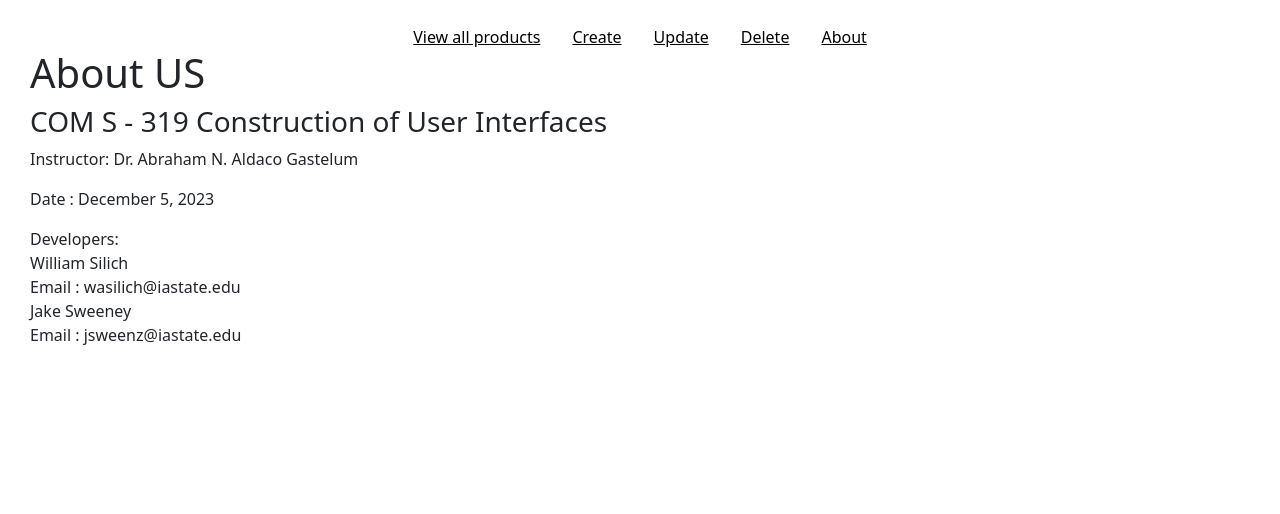
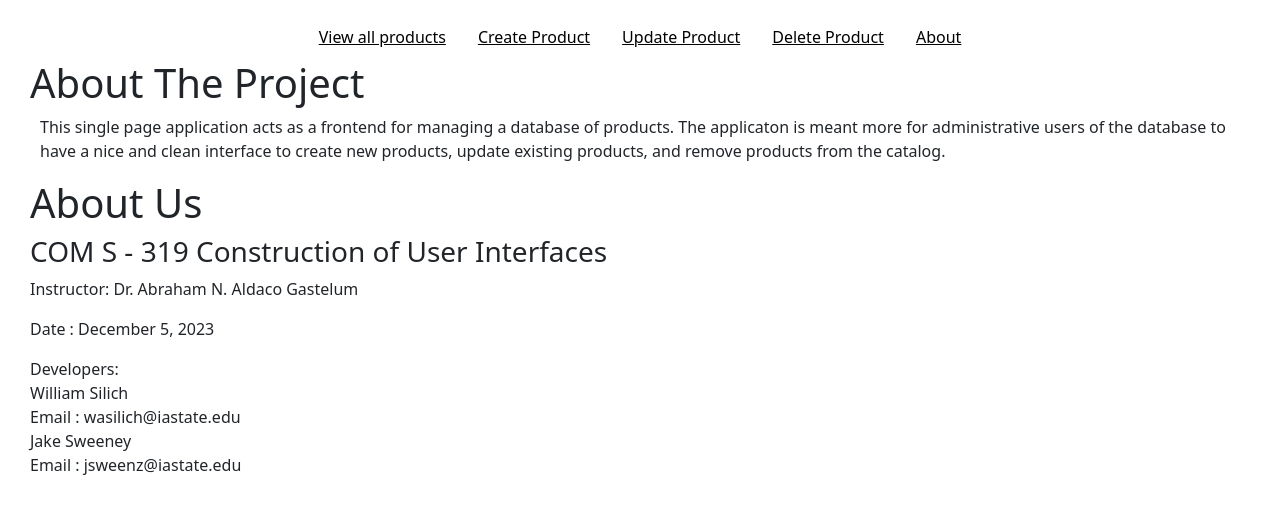
Before and after one commit to silichws/319assignment3, a React (Create React App) app in the folder frontend/: page /about in a window 1280 px wide. Shown: the top 514 px of the page. Built offline with nearby package versions, Linux system fonts and the light colour scheme.

Commit message:
added centering and slight changes

```diff
--- a/frontend/src/About.js
+++ b/frontend/src/About.js
@@ -3,8 +3,15 @@ import "./App.css";
 const About = () => {
   return (
     <div className="about">
-      <div>
-        <h1>About US</h1>
+      <div className="header">
+        <h1>About The Project</h1>
+      </div>
+      <p className="description">This single page application acts as a frontend for managing a database of products.
+        The applicaton is meant more for administrative users of the database to have a nice and clean
+        interface to create new products, update existing products, and remove products from the catalog.
+      </p>
+      <div className="header">
+        <h1>About Us</h1>
       </div>
       <h3>COM S - 319 Construction of User Interfaces</h3>
       <p>Instructor: Dr. Abraham N. Aldaco Gastelum</p>
--- a/frontend/src/App.css
+++ b/frontend/src/App.css
@@ -7,6 +7,9 @@
 .space
 {
   margin-top: 50px;
+  display: flex;
+  justify-content: center;
+  align-items: center;
 }
 
 .makeApiCall{
@@ -31,11 +34,14 @@
   text-align: center;
   margin-top: 30px;
   justify-content: center;
-    align-items: center;
+  align-items: center;
 }
 
 .spacing{
   margin-left: 20px;
+  display: flex;
+  justify-content: center;
+  align-items: center;
 }
 
 .about {
@@ -45,3 +51,24 @@
 topCenter{
   text-align: center;
 }
+
+.centering {
+  display: flex;
+  justify-content: center;
+  align-items: center;
+}
+
+.deleteCentering {
+  display: inline-flex;
+  justify-content: center;
+  align-items: center;
+}
+
+.header{
+  margin-top: 10px;
+}
+.description {
+  padding-left: 10px;
+  padding-right: 10px;
+  margin-right: 10px;
+}
--- a/frontend/src/App.js
+++ b/frontend/src/App.js
@@ -157,7 +157,7 @@ const UPDATE = () => {
           placeholder="id"
           onChange={(e) => getOneProduct(e.target.value)}
         />
-        <div>
+        <div className="centering">
           <div className="container" style={{ margin: 10 }}>
             <div className="row row-cols-1 row-cols-md-3 g-3">
               {showOneItem}
@@ -502,7 +502,7 @@ const DELETE = () => {
             <strong>Rating:</strong> {product.rating["rate"]} (
             {product.rating["count"]} votes)
           </p>
-          <button onClick={handleClick}>Delete</button>
+          <button className="deleteBtn btn btn-danger text-dar"  onClick={handleClick}>Delete</button>
         </div>
       </div>
     </div>
@@ -519,7 +519,7 @@ const DELETE = () => {
           placeholder="id"
           onChange={(e) => getOneProduct(e.target.value)}
         />
-        <div className="container" style={{ margin: 10 }}>
+        <div className="container deleteCentering" style={{ margin: 10 }}>
           <div className="row row-cols-1 row-cols-md-3 g-3">{showOneItem}</div>
         </div>
       </div>
@@ -537,15 +537,15 @@ function App() {
           </Link>
 
           <Link className="navbtn" to="/create">
-            Create
+            Create Product
           </Link>
 
           <Link className="navbtn" to="/getid">
-            Update
+            Update Product
           </Link>
 
           <Link className="navbtn" to="/delete">
-            Delete
+            Delete Product
           </Link>
           <Link className="navbtn" to="/about">
             About
```
